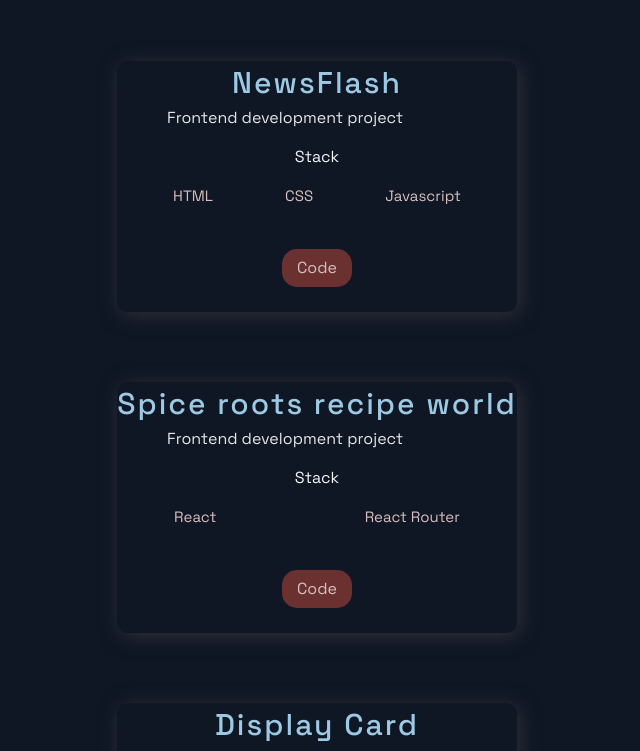
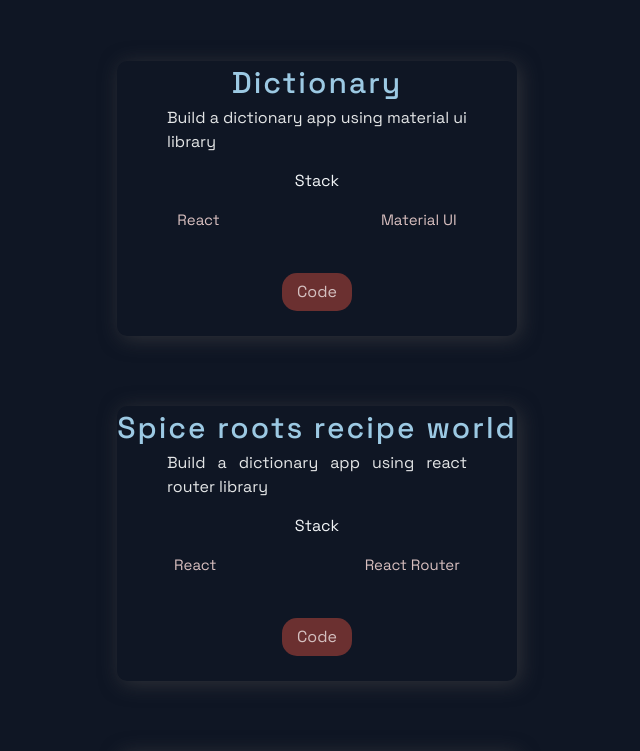
Before and after one commit to developer-pulkit/Portfolio-Website, a Next.js app: page / in a window 1280 px wide. Shown: the part 1068-1819 px from the top of the page, without its empty margins (323-963 px from the left). Built offline with nearby package versions, Linux system fonts and the light colour scheme.

Commit message:
Modified constans

```diff
--- a/src/constants/constants.js
+++ b/src/constants/constants.js
@@ -1,16 +1,16 @@
 export const projects = [
   {
-    title: 'NewsFlash',
-    description: "Frontend development project",
+    title: 'Dictionary',
+    description: "Build a dictionary app using material ui library",
       image: '/images/1.jpg',
-      tags: ['HTML', 'CSS', 'Javascript'],
+      tags: ['React','','Material UI'],
     source: 'https://github.com/297pulkitmehta',
     visit: 'https://google.com',
     id: 0,
   },
   {
     title: 'Spice roots recipe world',
-    description:"Frontend development project",
+    description:"Build a dictionary app using react router library",
     image: '/images/SpiceRoots.png',
     tags: ['React','','React Router'],
     source: 'https://github.com/297pulkitmehta/RecipeWorld',
@@ -19,16 +19,16 @@
   },
   {
     title: 'Display Card',
-    description: "Frontend development project",
+    description: "API assignment done using react",
       image: '/images/DisplayCard.png',
-      tags: ['HTML', 'CSS', 'Javascript','React'],
+      tags: ['React'],
     source: 'https://github.com/297pulkitmehta/Display-Card',
     visit: 'https://google.com',
     id: 2,
   },
   {
     title: 'Library Tracker',
-    description: "Frontend development project",
+    description: "Book tracking app using vanila javascript",
       image: '/images/DisplayCard.png',
       tags: ['HTML', 'CSS', 'Javascript'],
     source: 'https://github.com/297pulkitmehta/Display-Card',
@@ -37,7 +37,7 @@
   },
   {
     title: 'Tic-Tac-Too',
-    description: "Frontend development project",
+    description: "Build a game using vanila javascript",
       image: '/images/DisplayCard.png',
       tags: ['HTML', 'CSS', 'Javascript'],
     source: 'https://github.com/297pulkitmehta/Tic-Tac-Too',
```
Also changed, not shown: 1 other file (tests, documents, lock files or other folders).
